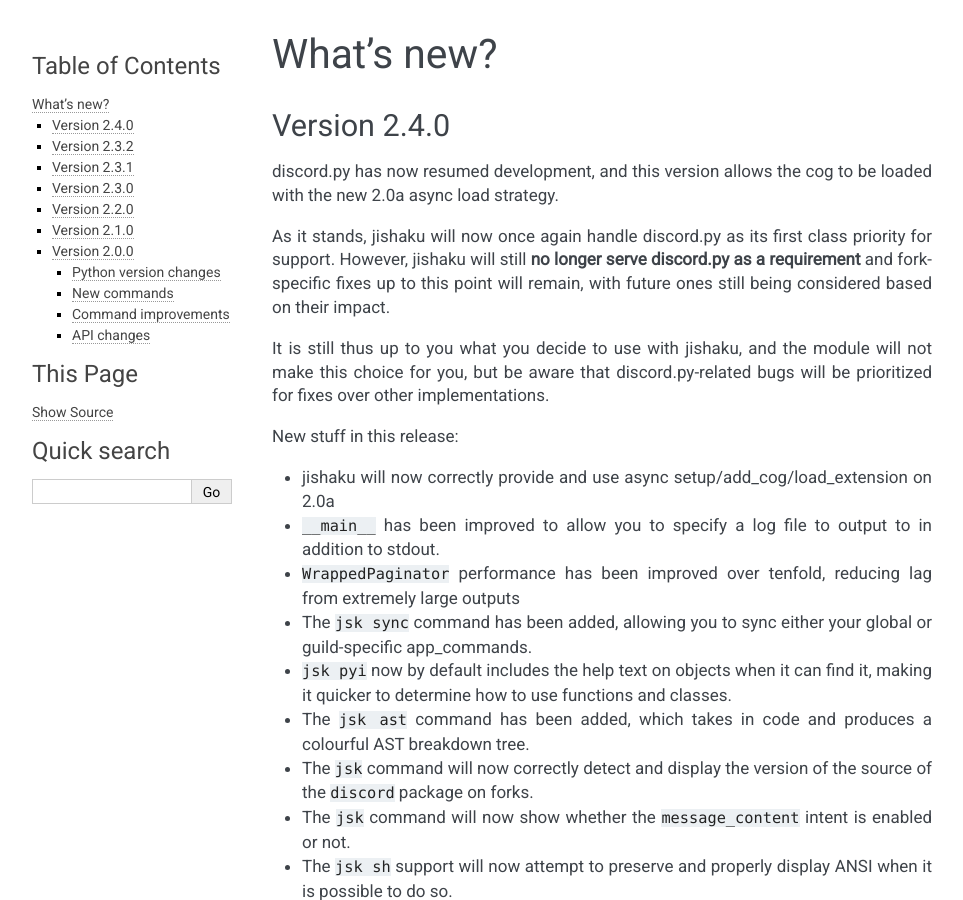
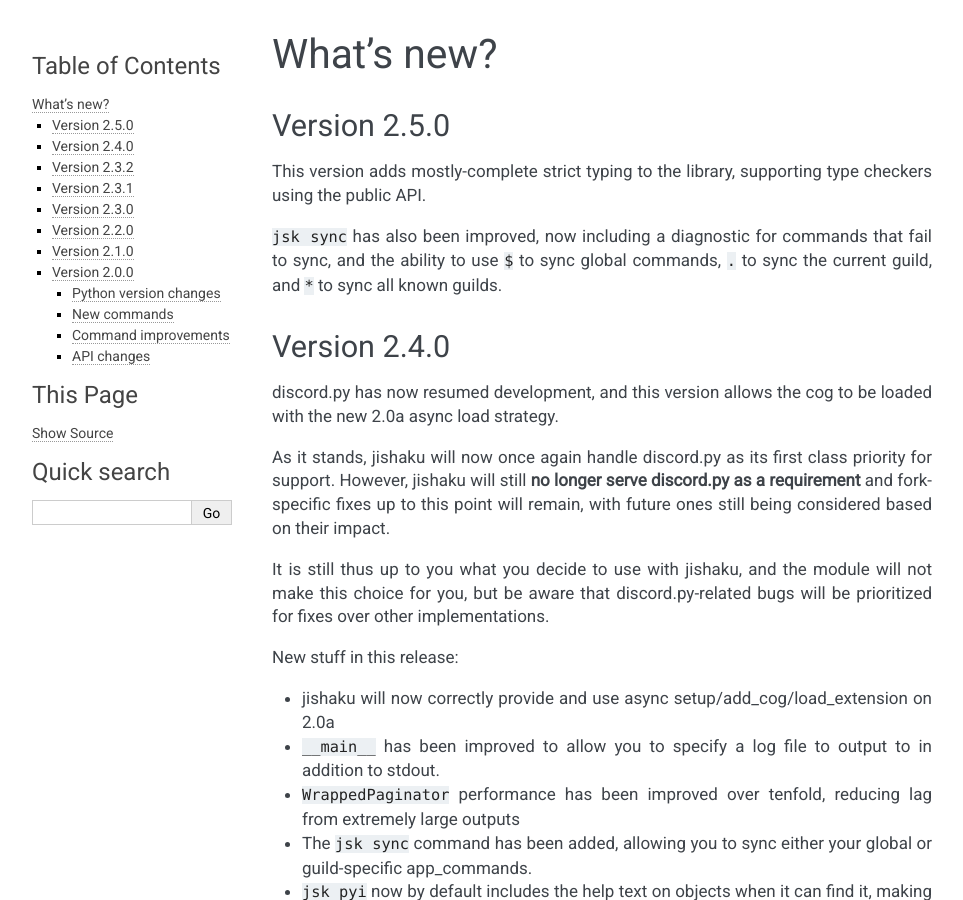
Before and after one commit to Gorialis/jishaku, a Sphinx documentation site: the page built from docs/whatsnew.rst, in a window 1280 px wide and 900 px high. Shown: the whole window, without its empty margins (148-1111 px from the left). Built offline with Sphinx 7.4.7, drawn with Linux system fonts in a browser that asks for light colours; the version number could not be read and is left out.

Commit message:
Bump to v2.5

```diff
--- a/docs/whatsnew.rst
+++ b/docs/whatsnew.rst
@@ -2,6 +2,14 @@
 
 What's new?
 ================
+
+Version 2.5.0
+-------------
+
+This version adds mostly-complete strict typing to the library, supporting type checkers using the public API.
+
+``jsk sync`` has also been improved, now including a diagnostic for commands that fail to sync,
+and the ability to use ``$`` to sync global commands, ``.`` to sync the current guild, and ``*`` to sync all known guilds.
 
 Version 2.4.0
 -------------
```
Also changed, not shown: 1 other file.
